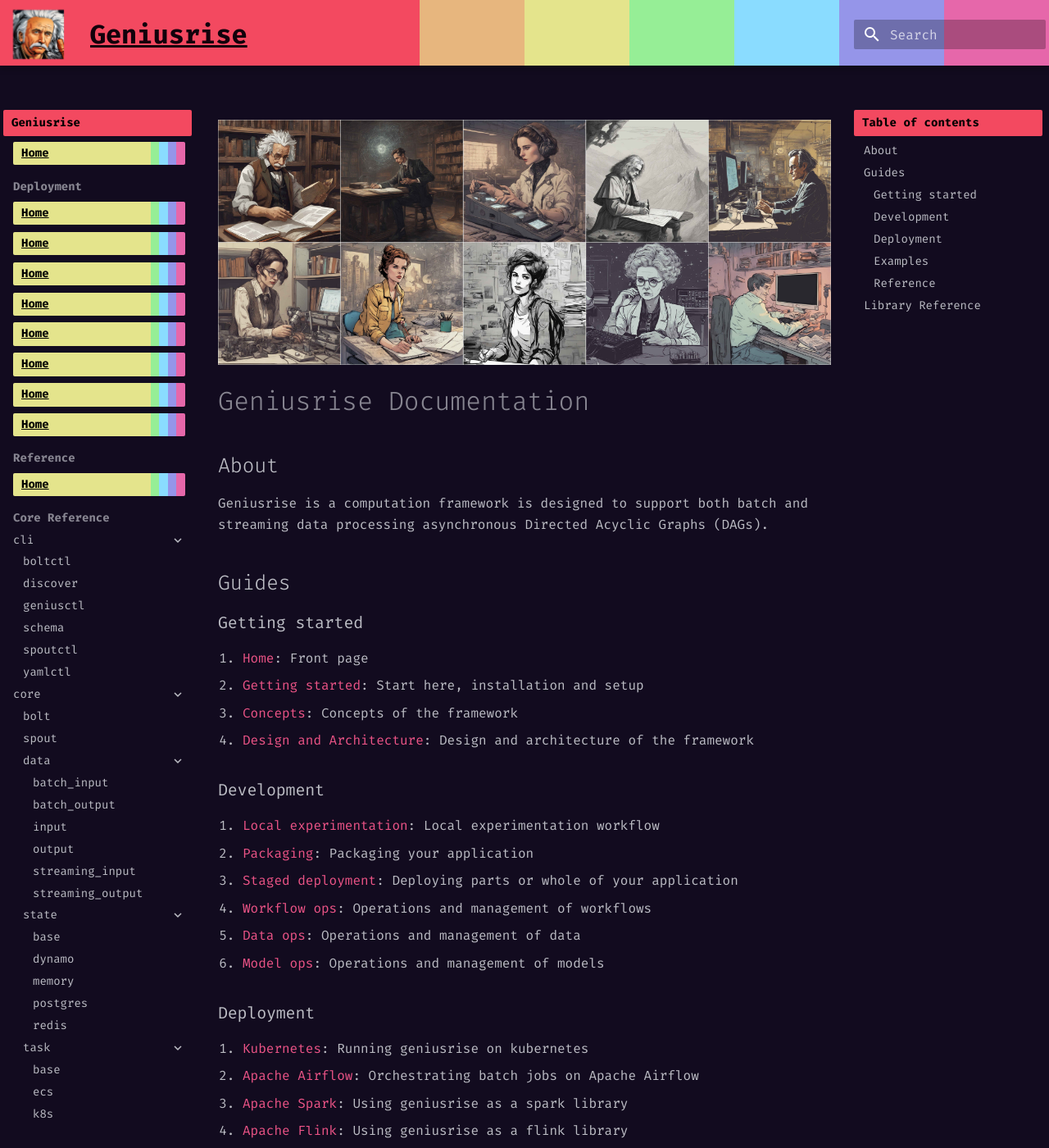
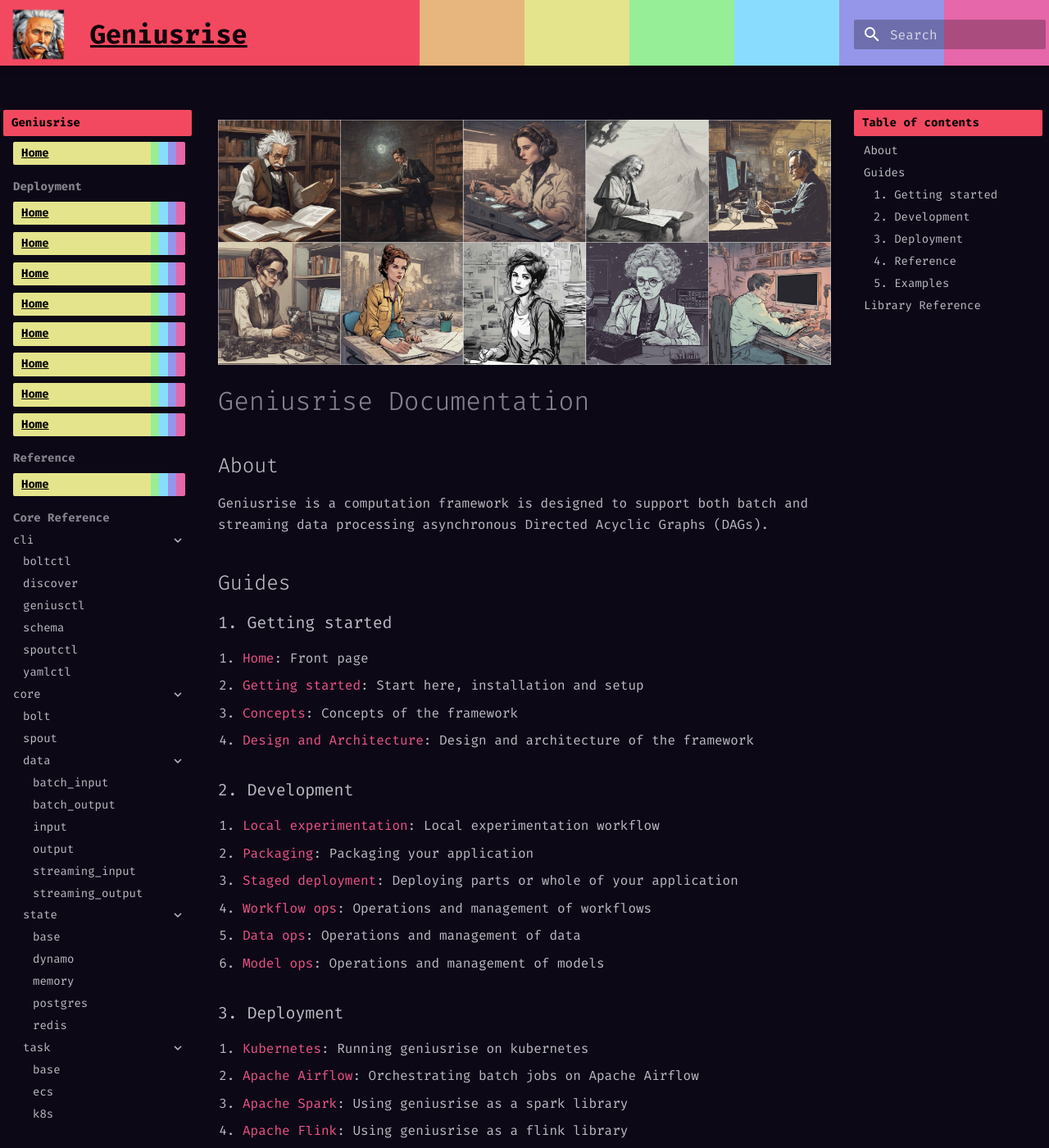
Before and after one commit to geniusrise/docs, an MkDocs documentation site: the page built from docs/index.md, in a window 1280 px wide and 1400 px high. Shown: the whole window at 82% size. Built offline with MkDocs 1.6.1 and Material for MkDocs 9.7.7, drawn with Linux system fonts in a browser that asks for light colours; some of the changed text lies outside the part shown.

Commit message:
Add custom cscs

```diff
--- a/docs/index.md
+++ b/docs/index.md
@@ -8,14 +8,14 @@
 
 ## Guides
 
-### Getting started
+### 1. Getting started
 
 1. [Home](guides/index.md): Front page
 - [Getting started](guides/index.md): Start here, installation and setup
 - [Concepts](guides/index.md): Concepts of the framework
 - [Design and Architecture](guides/index.md): Design and architecture of the framework
 
-### Development
+### 2. Development
 
 1. [Local experimentation](guides/index.md): Local experimentation workflow
 - [Packaging](guides/index.md): Packaging your application
@@ -24,7 +24,7 @@
 - [Data ops](guides/index.md): Operations and management of data
 - [Model ops](guides/index.md): Operations and management of models
 
-### Deployment
+### 3. Deployment
 
 1. [Kubernetes](guides/index.md): Running geniusrise on kubernetes
 - [Apache Airflow](guides/index.md): Orchestrating batch jobs on Apache Airflow
@@ -35,19 +35,20 @@
 - [AWS ECS](guides/index.md): Running geniusrise on AWS ECS
 - [AWS Batch](guides/index.md): Running geniusrise batch jobs on AWS Batch
 
-### Examples
+### 4. Reference
 
-- [Confluence triggered github issues](examples/index.md): write a confluence PRD and have jira and github issues created and linked automatically.
+1. [YAML structure](guides/index.md): Geniusfile structure and configuration
+2. [Community Plugins](guides/plugins.md): Building and shipping community plugins (spouts and bolts)
+3. [Project templates](guides/index.md): Project templates for community plugins
+
+### 5. Examples
+
+1. [Confluence triggered github issues](examples/index.md): write a confluence PRD and have jira and github issues created and linked automatically.
 - [AI SCADA for process industries](examples/index.md): Monitor, alert and summarize machinery metrics in a process industry.
 - [Read news and stocks to generate calls](examples/index.md): Read news and stock market tickers to generate buy and sell alerts.
 - [Infosec alerts](examples/index.md): Read infosec logs generated by various services and decide whether to generate an alert.
 - [Huggingface fine-tuning](examples/index.md): Batch or streaming fine-tuning and managing a huggingface-hosted model.
 - [OpenAI fine-tuning](examples/index.md): Batch or streaming fine-tuning and managing an openAI model.
-
-### Reference
-
-1. [YAML structure](guides/index.md): desc
-2. [Project templates](guides/index.md): desc
 
 ## Library Reference
 
--- a/docs/main.css
+++ b/docs/main.css
@@ -1,5 +1,5 @@
 .md-container {
-  background-color: #120b1f;
+  background-color: #0d0816;
 }
 
 .md-header {
```
